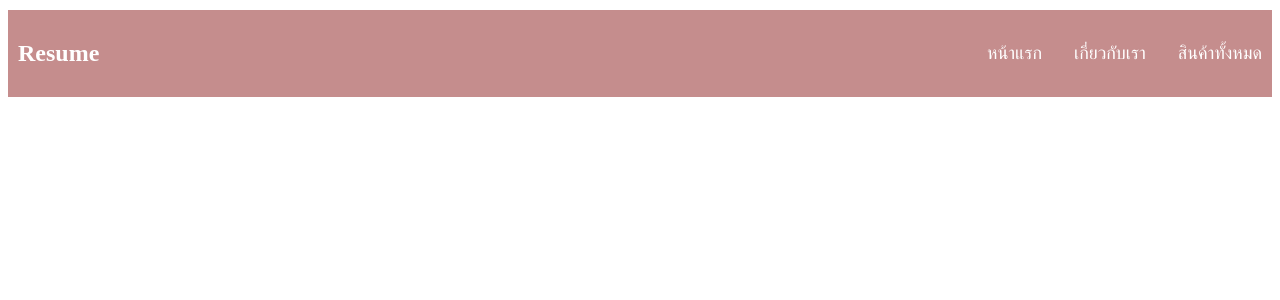
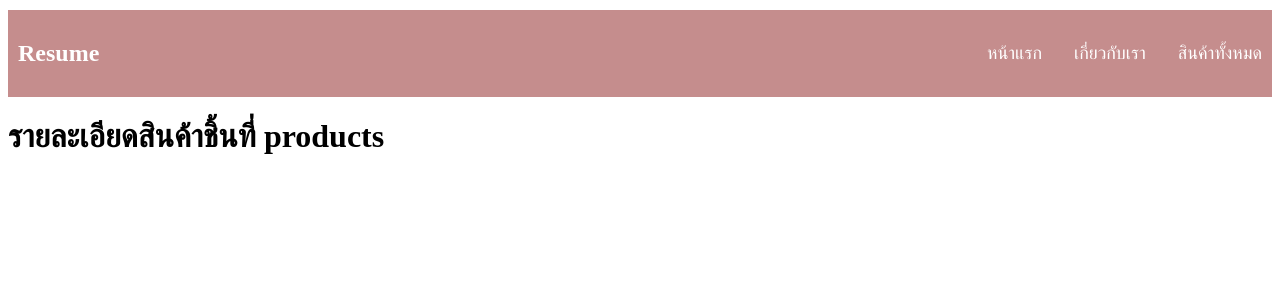
Before and after one commit to thammapakorn/nuxt-basic, a Nuxt app: page /products/products in a window 1280 px wide. Shown: the top 300 px of the page. Built offline with nearby package versions, Linux system fonts and the light colour scheme.

Commit message:
ใช้ api dummyjson แสดงรายการสินค้าตัวอย่างใน console.log

```diff
--- /dev/null
+++ b/pages/products/[id].vue
@@ -0,0 +1,13 @@
+<template>
+    <div>
+        <h1>รายละเอียดสินค้าชิ้นที่ {{ id }}</h1>
+    </div>
+</template>
+
+<script setup>
+    const {id} = useRoute().params
+</script>
+
+<style scoped>
+
+</style>
--- a/pages/products/detail.vue
+++ /dev/null
@@ -1,13 +0,0 @@
-<template>
-    <div>
-        <h1>รายละเอียดสินค้า</h1>
-    </div>
-</template>
-
-<script setup>
-
-</script>
-
-<style lang="scss" scoped>
-
-</style>
--- a/pages/products/index.vue
+++ b/pages/products/index.vue
@@ -8,11 +8,13 @@
 useHead({
     title:"สินค้าทั้งหมด",
     meta:[
-        {name:"description",content:"ร้านค้าขายคีย์บอร์ด"}
+        { name:"description",content:"ร้านค้าขายคีย์บอร์ด" }
     ]
 })
+const {data: data} = await useFetch('https://dummyjson.com/products') //เอาข้อมูลมาจาก dummyjson หมวด products
+console.log(data)
 </script>
 
-<style lang="scss" scoped>
+<style scoped>
 
 </style>
```
